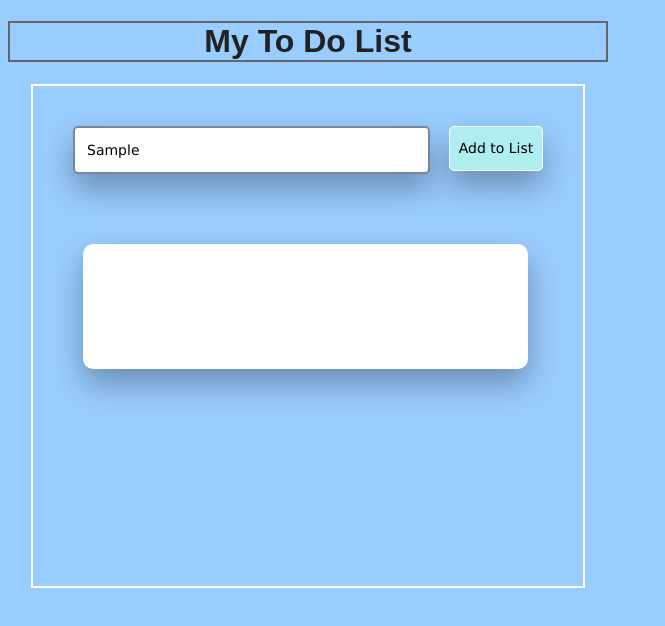
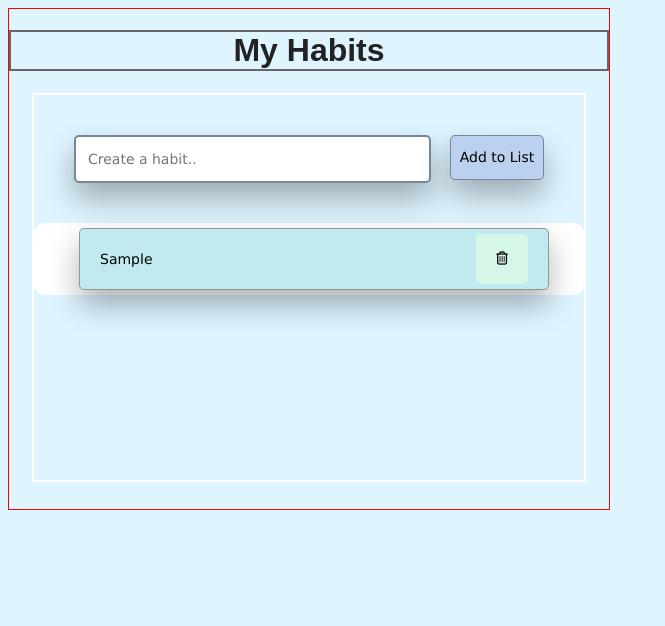
Before and after one commit to caathyn/habit-tracker, a browser extension: page index.html in a window 1280 px wide. Both pictures are taken after typing "Sample" into the empty fields and a click on the button "Add to List". Shown: the whole page, without its empty margins (0-665 px from the left). Drawn offline with Linux system fonts and the light colour scheme.

Commit message:
habit tracker

```diff
--- a/index.html
+++ b/index.html
@@ -1,17 +1,20 @@
 <!DOCTYPE html>
 <html>
   <head>
-    <title>To Do List</title>
+    <title>Habit Tracker</title>
     <link rel="stylesheet" href="styles.css" />
+    <link rel="stylesheet" href="https://cdnjs.cloudflare.com/ajax/libs/font-awesome/6.1.1/css/all.min.css">
   </head>
   <body>
-    <h1>My To Do List</h1>
+    <h1>My Habits</h1>
+
     <div class="container">
       <div id="newtask">
-        <input type="text" placeholder="Things to do...">
-        <button id="click">Add to List</button>
+          <input id= "todo-input" type="text" placeholder="Create a habit..">
+          <button id="add-btn">Add to List</button>
       </div>
-      <div id="tasks"></div>
+      <div id="tasks-container"></div>
+
     </div>
 
     <script src="main.js"></script>
--- a/main.js
+++ b/main.js
@@ -0,0 +1,33 @@
+const addBtn = document.getElementById('add-btn')
+const userInput = document.getElementById('todo-input')
+const tasksContainer = document.getElementById('tasks-container')
+
+const addTask = () => {
+  const newTask = document.createElement('span')
+  newTask.innerHTML = userInput.value
+  newTask.onclick = function() {
+    newTask.classList.add('completed-task')
+  }
+
+  const deleteButton = document.createElement('button')
+  const deleteIcon = document.createElement('i')
+  deleteIcon.classList.add('far')
+  deleteIcon.classList.add('fa-trash-alt')
+  deleteButton.append(deleteIcon)
+  deleteButton.onclick = function() {
+    this.parentNode.remove();
+  }
+
+  const taskBox = document.createElement('div')
+  taskBox.classList.add('task')
+  taskBox.append(newTask)
+  taskBox.append(deleteButton)
+  tasksContainer.append(taskBox)
+
+  userInput.value = ''
+}
+
+addBtn.addEventListener('click', addTask)
+userInput.addEventListener('keypress', (event) => {
+  if (event.key === 'Enter') addTask();
+})
--- a/styles.css
+++ b/styles.css
@@ -1,7 +1,8 @@
 body {
   height: 500px;
   width: 600px;
-  background-color: #99CCFF;
+  background-color: #DEF4FF;
+  border: 1px solid red;
 }
 
 h1 {
@@ -9,13 +10,12 @@ h1 {
   border: 2px solid #666;
   text-align: center;
   font-family: Arial, Helvetica, sans-serif;
-
 }
 
 .container {
   border: 2px solid white;
   width: 550px;
-  height: 500px;
+  height: 385px;
   margin: auto;
 }
 
@@ -27,16 +27,17 @@ h1 {
   width: 70%;
   height: 20px;
   font-family:Verdana, Geneva, Tahoma, sans-serif;
-  border: 2px solid lightslategray;
   box-shadow: 0 15px 30px rgba(0,0,0,0.3);
   font-size: 14px;
+  border: 2px solid lightslategray;
   padding: 12px;
+  color: #222;
   border-radius: 5px;
 }
 
 #newtask input:focus{
   outline: none;
-  border-color:#ffff;
+  border-color:rgb(5, 5, 5);
 
 }
 #newtask button {
@@ -48,20 +49,51 @@ h1 {
   font-family:Verdana, Geneva, Tahoma, sans-serif;
   font-weight: 500;
   font-size: 14px;
-  background-color:paleturquoise;
+  background-color:#bcd1f0;
   box-shadow: 0 15px 30px rgba(0,0,0,0.3);
-  border: 1px solid white;
+  border: 1px solid lightslategray;
   cursor: pointer;
 }
 
-#tasks {
-  width: 70%;
-  height: 45px;
+.task {
+  border-radius: 5px;
+  align-items: center;
+  justify-content: space-between;
+  border: 1px solid #939697;
+  cursor: pointer;
+  background-color: #c1e9f0;
+  height: 50px;
+  margin-left: 40px;
+  margin-right: 30px;
+  padding: 5px 20px;
+  display: flex;
+  box-shadow: 0 15px 30px rgba(0,0,0,0.3);
+}
+
+.task span {
+  font-family:Verdana, Geneva, Tahoma, sans-serif;
+  font-size: 14px;
+  font-weight: 400;
+}
+
+.task button {
+  background-color: rgb(214, 247, 231);
+  color: black;
+  height: 50px;
+  width: 52px;
+  border-radius: 5px;
+  padding: 10px 20px;
+  border: black;
+  cursor: pointer;
+  outline: none;
+}
+
+.completed-task {
+  text-decoration: line-through;
+}
+
+#tasks-container {
+  border: 5px solid white;
   background-color: white;
-  padding: 40px 30px;
-  margin-top: 30px;
-  margin-left: 50px;
   border-radius: 10px;
-  box-shadow: 0 15px 30px rgba(0,0,0,0.3);
-
 }
```
